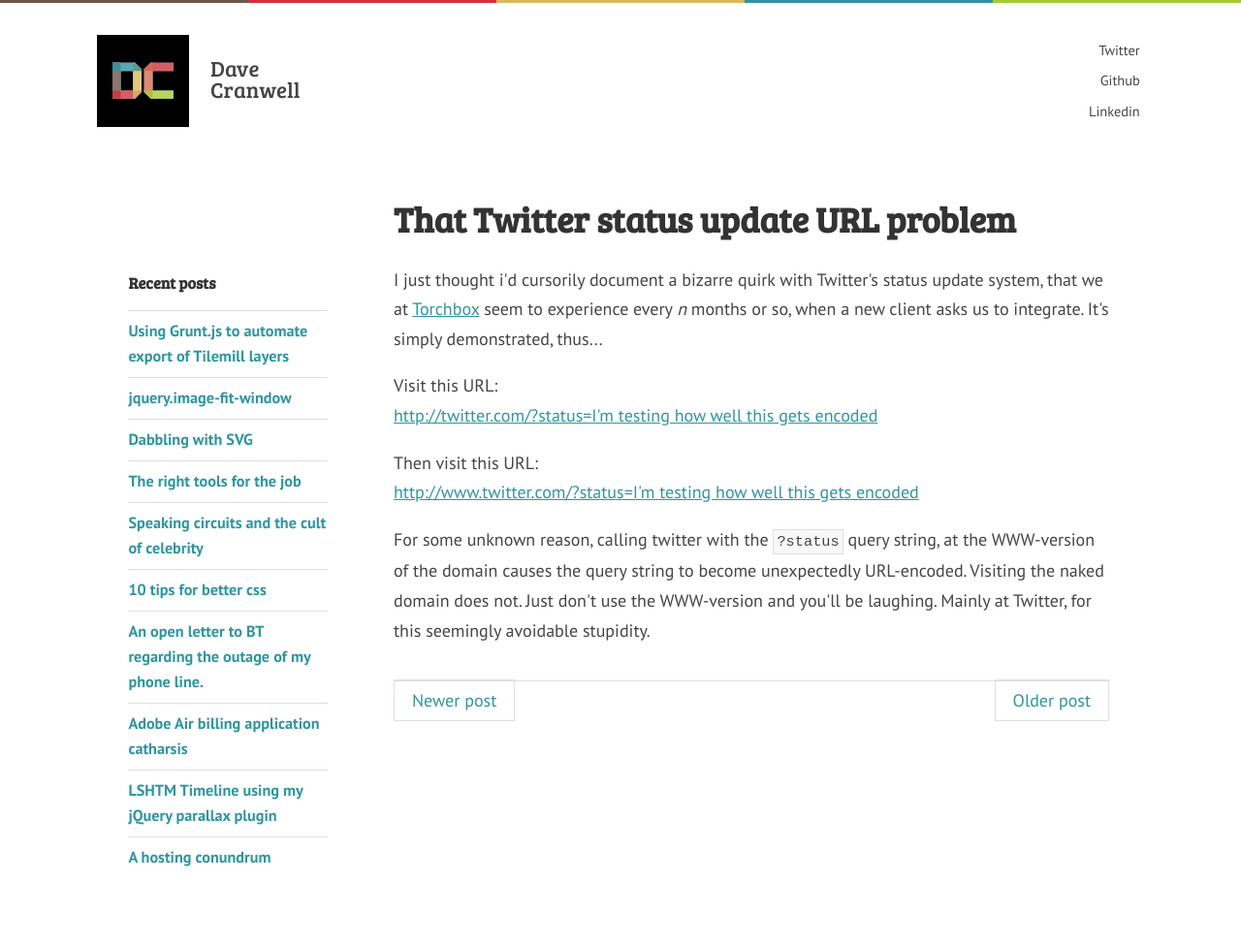
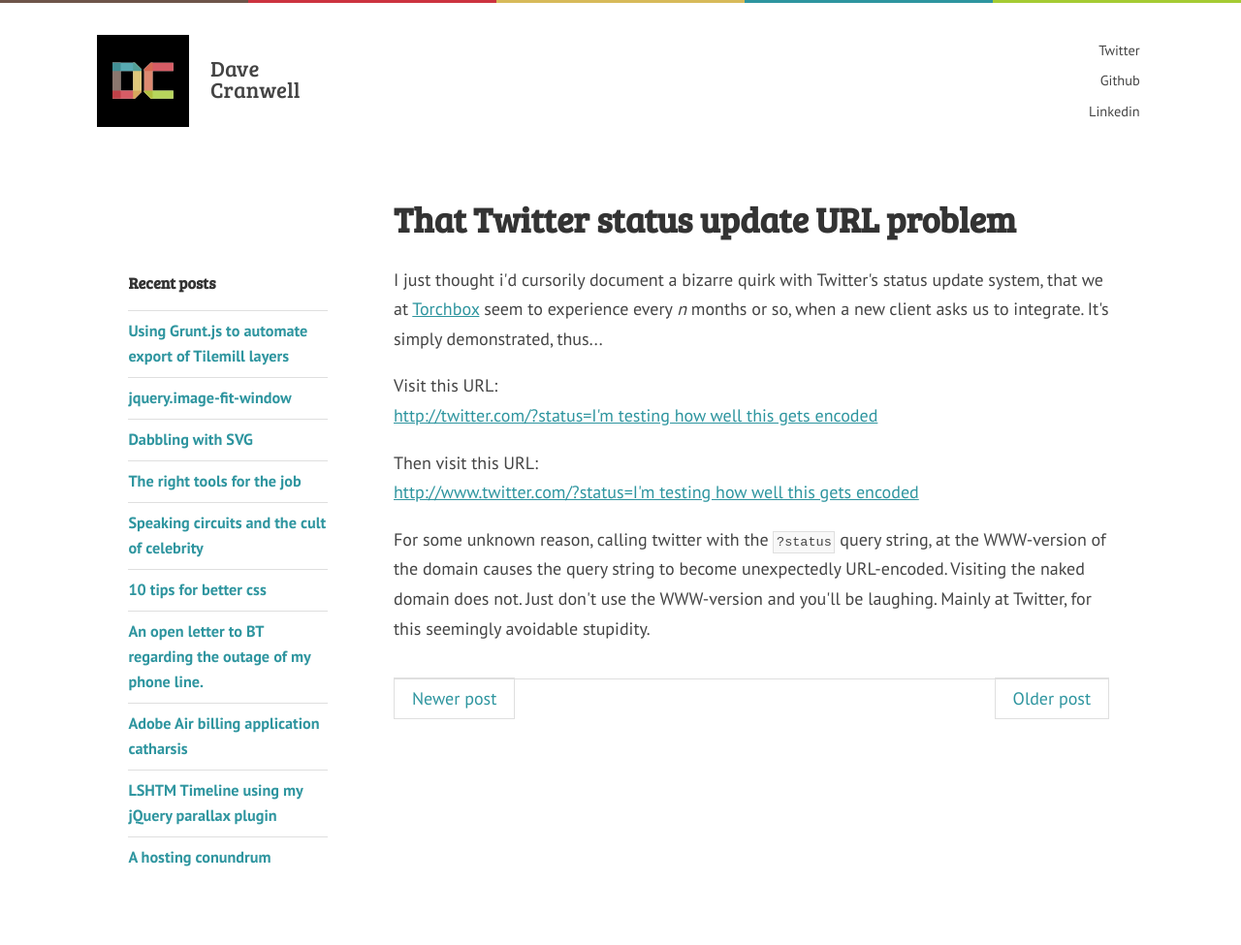
Before and after one commit to davecranwell/davecranwell.github.io, a Jekyll site: the page built from _posts/2011-02-17-that-twitter-status-update-url-problem.md, in a window 1280 px wide. Shown: the whole page at 97% size. Built offline with Jekyll 4.4.1, drawn with Linux system fonts in a browser that asks for light colours; nearby versions of some CDN libraries; Markdown is read by kramdown in place of the engine named in the settings; comment, search, counter and statistics services are not loaded.

Commit message:
better code

```diff
--- a/assets/css/main.css
+++ b/assets/css/main.css
@@ -76,7 +76,8 @@
 code{
 	background-color:#f8f8f8;
 	font-family:monospace;
-	font-size:0.85em;
+	font-size:0.75em;
+	line-height:1.7em;
 	border:0;
 	white-space: nowrap;
 }
```
Also changed, not shown: 1 other file.
